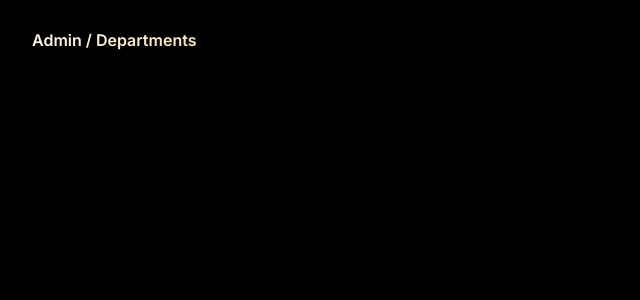
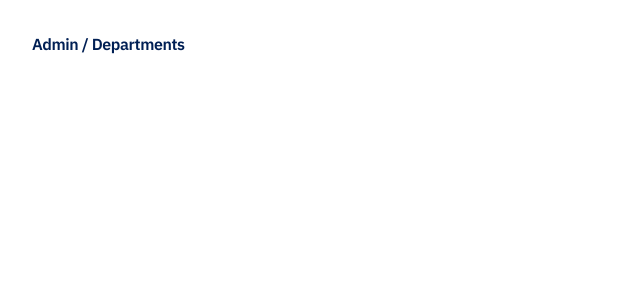
Before and after one commit to Decoder420/healthdoc, a Next.js app in the folder frontend/: page /admin/departments in a window 1280 px wide. Shown: the top 300 px of the page, without its empty margins (0-640 px from the left). Built offline with nearby package versions, Linux system fonts and the light colour scheme; what @mui/material-nextjs would draw is missing.

Commit message:
color-theme-changed

```diff
--- a/frontend/src/styles/fonts.ts
+++ b/frontend/src/styles/fonts.ts
@@ -1,8 +1,9 @@
-import { Inter, IBM_Plex_Mono } from "next/font/google";
+import { IBM_Plex_Sans, IBM_Plex_Mono } from "next/font/google";
 
-export const inter = Inter({
-  variable: "--font-inter",
+export const ibmPlexSans = IBM_Plex_Sans({
+  variable: "--font-ibm-plex-sans",
   subsets: ["latin"],
+  weight: ["400", "500", "600", "700"],
   display: "swap",
 });
 
@@ -13,4 +14,4 @@ export const ibmPlexMono = IBM_Plex_Mono({
   display: "swap",
 });
 
-export const fontVariables = `${inter.variable} ${ibmPlexMono.variable}`;
+export const fontVariables = `${ibmPlexSans.variable} ${ibmPlexMono.variable}`;
--- a/frontend/src/styles/globals.css
+++ b/frontend/src/styles/globals.css
@@ -1,54 +1,80 @@
-/* Inter = sans/body · IBM Plex Mono = mono */
 @layer theme, base, mui, components, utilities;
 @import "tailwindcss";
 
+@custom-variant dark (&:where(.dark, .dark *));
+
 :root {
-  --gold-gradient: linear-gradient(
-    135deg,
-    #fff8e7 0%,
-    #f5cc50 22%,
-    #d4af37 48%,
-    #b8962e 68%,
-    #f5cc50 88%,
-    #fff8e7 100%
-  );
+  --background: #ffffff;
+  --foreground: #001f54;
 
-  --font-sans: var(--font-inter), Inter, system-ui, sans-serif;
-  --font-mono: var(--font-ibm-plex-mono), "IBM Plex Mono", ui-monospace, monospace;
-  --font-display: var(--font-sans);
-  --font-body: var(--font-sans);
+  --card: #ffffff;
+  --card-foreground: #001f54;
 
-  --background: #000000;
-  --foreground: #f5cc50;
-  --card: #0a0a08;
-  --card-foreground: #fff8e7;
-  --popover: #0c0c0a;
-  --popover-foreground: #fff8e7;
-  --primary: #d4af37;
-  --primary-foreground: #1a1000;
-  --secondary: #141410;
-  --secondary-foreground: #f5cc50;
-  --muted: #1a1814;
-  --muted-foreground: rgba(220, 215, 200, 0.65);
-  --accent: rgba(212, 175, 55, 0.18);
-  --accent-foreground: #f5cc50;
-  --destructive: #f87171;
-  --border: rgba(212, 175, 55, 0.22);
-  --input: rgba(212, 175, 55, 0.2);
-  --ring: rgba(212, 175, 55, 0.45);
-  --radius: 0.625rem;
+  --muted: #f4f6f9;
+  --muted-foreground: #4a6282;
 
-  /* Legacy Meridian aliases → gold theme */
+  --border: #d6dee8;
+  --input: #d6dee8;
+
+  --primary: #001f54;
+  --primary-foreground: #ffffff;
+
+  --accent: #e8eef5;
+  --accent-foreground: #001f54;
+
+  --ring: #001f54;
+
+  --success: #166534;
+  --success-muted: #dcfce7;
+  --warning: #b45309;
+  --warning-muted: #fef3c7;
+  --danger: #b91c1c;
+  --danger-muted: #fee2e2;
+  --info: #001f54;
+  --info-muted: #e8eef5;
+
+  /* Legacy aliases used by earlier Meridian wiring */
   --color-brand-teal: var(--primary);
-  --color-brand-deep: #b8962e;
+  --color-brand-deep: #001536;
   --color-canvas: var(--background);
   --color-surface: var(--card);
   --color-text-primary: var(--foreground);
-  --color-text-secondary: rgba(220, 215, 200, 0.75);
+  --color-text-secondary: var(--muted-foreground);
   --color-text-muted: var(--muted-foreground);
-  --color-success: #4ade80;
-  --color-warning: #f5cc50;
-  --color-danger: #f87171;
+  --color-success: var(--success);
+  --color-warning: var(--warning);
+  --color-danger: var(--danger);
+}
+
+.dark {
+  --background: #000000;
+  --foreground: #ffffff;
+
+  --card: #0a0a0a;
+  --card-foreground: #ffffff;
+
+  --muted: #141414;
+  --muted-foreground: #a3a3a3;
+
+  --border: #262626;
+  --input: #262626;
+
+  --primary: #001f54;
+  --primary-foreground: #ffffff;
+
+  --accent: #001f54;
+  --accent-foreground: #ffffff;
+
+  --ring: #5b8fd4;
+
+  --success: #4ade80;
+  --success-muted: #052e16;
+  --warning: #fbbf24;
+  --warning-muted: #451a03;
+  --danger: #f87171;
+  --danger-muted: #450a0a;
+  --info: #93c5fd;
+  --info-muted: #001f54;
 }
 
 @theme inline {
@@ -56,20 +82,23 @@
   --color-foreground: var(--foreground);
   --color-card: var(--card);
   --color-card-foreground: var(--card-foreground);
-  --color-popover: var(--popover);
-  --color-popover-foreground: var(--popover-foreground);
+  --color-muted: var(--muted);
+  --color-muted-foreground: var(--muted-foreground);
+  --color-border: var(--border);
+  --color-input: var(--input);
   --color-primary: var(--primary);
   --color-primary-foreground: var(--primary-foreground);
-  --color-secondary: var(--secondary);
-  --color-secondary-foreground: var(--secondary-foreground);
-  --color-muted: var(--muted);
-  --color-muted-foreground: var(--muted-foreground);
   --color-accent: var(--accent);
   --color-accent-foreground: var(--accent-foreground);
-  --color-destructive: var(--destructive);
-  --color-border: var(--border);
-  --color-input: var(--input);
   --color-ring: var(--ring);
+  --color-success: var(--success);
+  --color-success-muted: var(--success-muted);
+  --color-warning: var(--warning);
+  --color-warning-muted: var(--warning-muted);
+  --color-danger: var(--danger);
+  --color-danger-muted: var(--danger-muted);
+  --color-info: var(--info);
+  --color-info-muted: var(--info-muted);
 
   --color-brand-teal: var(--color-brand-teal);
   --color-brand-deep: var(--color-brand-deep);
@@ -78,84 +107,61 @@
   --color-text-primary: var(--color-text-primary);
   --color-text-secondary: var(--color-text-secondary);
   --color-text-muted: var(--color-text-muted);
-  --color-success: var(--color-success);
-  --color-warning: var(--color-warning);
-  --color-danger: var(--color-danger);
 
-  --font-sans: var(--font-inter), Inter, system-ui, sans-serif;
+  --font-sans: var(--font-ibm-plex-sans), "IBM Plex Sans", system-ui, sans-serif;
   --font-mono: var(--font-ibm-plex-mono), "IBM Plex Mono", ui-monospace, monospace;
-  --font-display: var(--font-sans);
-  --radius-lg: var(--radius);
 }
 
-*,
-*::before,
-*::after {
-  box-sizing: border-box;
+@layer base {
+  * {
+    @apply border-border;
   }
 
   html {
+    @apply scroll-smooth;
     height: 100%;
-  background-color: var(--background);
-  scroll-behavior: smooth;
-  font-family: var(--font-body);
   }
 
   body {
+    @apply bg-background text-foreground font-sans antialiased;
     margin: 0;
     min-height: 100%;
-  background-color: var(--background);
-  color: var(--foreground);
-  font-family: var(--font-body);
-  font-size: 1rem;
-  line-height: 1.6;
-  -webkit-font-smoothing: antialiased;
-  -moz-osx-font-smoothing: grayscale;
   }
 
-/* Headings use Inter + gold gradient */
   h1,
   h2,
   h3,
   h4,
   h5,
-h6,
-.text-display {
-  font-family: var(--font-display);
-  font-weight: 600;
-  line-height: 1.1;
-  background-image: var(--gold-gradient);
-  background-size: 200% auto;
-  background-clip: text;
-  -webkit-background-clip: text;
-  -webkit-text-fill-color: transparent;
-  color: transparent;
+  h6 {
+    @apply font-sans font-semibold tracking-tight text-foreground;
   }
 
-/* Body typography → Inter */
-p,
-li,
+  small,
+  .text-xs,
+  .text-sm,
   label,
-small,
-figcaption,
-blockquote,
-td,
-th {
-  font-family: var(--font-body);
+  th,
+  caption {
+    @apply font-mono;
   }
 
-code,
-kbd,
-pre,
-samp,
-.font-mono {
-  font-family: var(--font-mono);
+  button,
+  .btn,
+  input,
+  select,
+  textarea {
+    font-family: var(--font-ibm-plex-sans), "IBM Plex Sans", system-ui, sans-serif;
+  }
+
+  button:not(:disabled),
+  .btn:not(:disabled) {
+    cursor: pointer;
   }
 
   a {
     color: inherit;
     text-decoration: none;
-  text-decoration-color: rgba(212, 175, 55, 0.45);
   }
 
   :focus-visible {
@@ -163,101 +169,166 @@ a {
     outline-offset: 2px;
   }
 
-/* Gold gradient border utility */
-.border-gold-gradient {
-  position: relative;
-  border-width: 1px;
-  border-style: solid;
-  border-color: transparent !important;
+  ::selection {
+    background-color: color-mix(in srgb, var(--primary) 25%, transparent);
+    color: var(--foreground);
+  }
 }
 
-.border-gold-gradient::before {
-  content: "";
-  position: absolute;
-  inset: 0;
-  border-radius: inherit;
-  padding: 1px;
-  background: var(--gold-gradient);
-  background-size: 200% auto;
-  -webkit-mask:
-    linear-gradient(#fff 0 0) content-box,
-    linear-gradient(#fff 0 0);
-  -webkit-mask-composite: xor;
-  mask-composite: exclude;
+@layer components {
+  .surface-card {
+    @apply rounded-xl border border-border bg-card text-card-foreground shadow-sm;
+  }
+
+  .surface-muted {
+    @apply rounded-lg border border-border bg-muted;
+  }
+
+  .form-section-title {
+    @apply font-sans text-sm font-semibold text-foreground;
+  }
+
+  .file-input {
+    @apply w-full rounded-lg border border-dashed border-border bg-background px-3 py-2.5 font-sans text-sm text-foreground file:mr-3 file:rounded-md file:border-0 file:bg-primary file:px-3 file:py-1.5 file:text-xs file:font-semibold file:text-primary-foreground hover:file:opacity-90;
+  }
+
+  /* ── Button base ───────────────────────────────────── */
+  .btn {
+    display: inline-flex;
+    align-items: center;
+    justify-content: center;
+    gap: 0.5rem;
+    min-height: 2.5rem;
+    padding: 0.625rem 1rem;
+    border-radius: 0.5rem;
+    border: 1px solid transparent;
+    font-family: var(--font-ibm-plex-sans), "IBM Plex Sans", system-ui, sans-serif;
+    font-size: 0.875rem;
+    font-weight: 600;
+    line-height: 1.25rem;
+    white-space: nowrap;
+    text-decoration: none;
+    transition:
+      background-color 0.15s ease,
+      border-color 0.15s ease,
+      color 0.15s ease,
+      opacity 0.15s ease;
+  }
+
+  .btn:disabled,
+  .btn[aria-disabled="true"] {
+    opacity: 0.5;
+    cursor: not-allowed;
     pointer-events: none;
   }
 
-.border-gold-gradient-hover:hover::before {
-  animation: gold-border-shine 2.2s linear infinite;
+  .btn-sm {
+    min-height: 2.25rem;
+    padding: 0.5rem 0.875rem;
+    font-size: 0.8125rem;
   }
 
-.border-b-gold-gradient {
-  position: relative;
-  border-bottom-color: transparent !important;
+  .btn-lg {
+    min-height: 2.75rem;
+    padding: 0.75rem 1.25rem;
+    font-size: 0.9375rem;
   }
 
-.border-b-gold-gradient::after {
-  content: "";
-  position: absolute;
-  left: 0;
-  right: 0;
-  bottom: 0;
-  height: 1px;
-  background: var(--gold-gradient);
-  background-size: 200% auto;
-  pointer-events: none;
+  .btn-icon {
+    min-height: 2.25rem;
+    width: 2.25rem;
+    padding: 0;
   }
 
-.border-t-gold-gradient {
-  position: relative;
-  border-top-color: transparent !important;
+  /* ── Button variants ───────────────────────────────── */
+  .btn-primary {
+    background-color: var(--primary);
+    border-color: var(--primary);
+    color: var(--primary-foreground);
   }
 
-.border-t-gold-gradient::before {
-  content: "";
-  position: absolute;
-  left: 0;
-  right: 0;
-  top: 0;
-  height: 1px;
-  background: var(--gold-gradient);
-  background-size: 200% auto;
-  pointer-events: none;
+  .btn-primary:hover:not(:disabled) {
+    filter: brightness(1.1);
   }
 
-.font-display {
-  font-family: var(--font-display) !important;
+  .btn-secondary {
+    background-color: var(--card);
+    border-color: var(--border);
+    color: var(--foreground);
   }
 
-.font-body,
-.font-sans {
-  font-family: var(--font-body) !important;
+  .btn-secondary:hover:not(:disabled) {
+    background-color: var(--muted);
   }
 
-@keyframes gold-border-shine {
-  0% {
-    background-position: 0% 50%;
+  .btn-outline {
+    background-color: transparent;
+    border-color: var(--border);
+    color: var(--foreground);
   }
-  100% {
-    background-position: 200% 50%;
+
+  .btn-outline:hover:not(:disabled) {
+    background-color: var(--muted);
+  }
+
+  .btn-ghost {
+    background-color: transparent;
+    border-color: transparent;
+    color: var(--foreground);
+  }
+
+  .btn-ghost:hover:not(:disabled) {
+    background-color: var(--muted);
+  }
+
+  .btn-danger {
+    background-color: var(--danger);
+    border-color: var(--danger);
+    color: #ffffff;
+  }
+
+  .btn-danger:hover:not(:disabled) {
+    filter: brightness(1.08);
+  }
+
+  .btn-success {
+    background-color: var(--success);
+    border-color: var(--success);
+    color: #ffffff;
+  }
+
+  .btn-success:hover:not(:disabled) {
+    filter: brightness(1.08);
+  }
+
+  .link-primary {
+    @apply font-medium text-primary hover:opacity-80;
+  }
+
+  .dark .link-primary {
+    color: var(--info);
   }
 }
 
-@layer utilities {
-  .text-gold-gradient {
-    background-image: var(--gold-gradient);
-    background-size: 200% auto;
-    background-clip: text;
-    -webkit-background-clip: text;
-    -webkit-text-fill-color: transparent;
-    color: transparent;
+@media print {
+  body {
+    background: #ffffff !important;
+    color: #000000 !important;
   }
 
-  .bg-background {
-    background-color: var(--background);
+  body * {
+    visibility: hidden;
   }
 
-  .bg-card {
-    background-color: var(--card);
+  #opd-fee-receipt,
+  #opd-fee-receipt * {
+    visibility: visible;
+  }
+
+  #opd-fee-receipt {
+    position: absolute;
+    left: 0;
+    top: 0;
+    width: 100%;
   }
 }
--- a/frontend/src/styles/theme/mui-theme.ts
+++ b/frontend/src/styles/theme/mui-theme.ts
@@ -4,28 +4,31 @@ import { meridian } from "./meridian";
 export const muiTheme = createTheme({
   modularCssLayers: true,
   palette: {
-    mode: "dark",
+    mode: "light",
     primary: {
-      main: meridian.brandGold,
-      light: meridian.brandGoldBright,
-      dark: meridian.brandGoldDeep,
-      contrastText: "#1a1000",
+      main: meridian.brandPrimary,
+      dark: meridian.brandDeep,
+      contrastText: "#ffffff",
     },
     secondary: {
-      main: meridian.brandGoldBright,
-      contrastText: "#1a1000",
+      main: meridian.textSecondary,
+      contrastText: "#ffffff",
     },
     success: {
       main: meridian.success,
-      contrastText: "#042f1a",
+      contrastText: "#ffffff",
     },
     warning: {
       main: meridian.warning,
-      contrastText: "#1a1000",
+      contrastText: "#ffffff",
     },
     error: {
       main: meridian.danger,
-      contrastText: "#1a1000",
+      contrastText: "#ffffff",
+    },
+    info: {
+      main: meridian.info,
+      contrastText: "#ffffff",
     },
     text: {
       primary: meridian.textPrimary,
@@ -39,14 +42,14 @@ export const muiTheme = createTheme({
     divider: meridian.border,
   },
   typography: {
-    fontFamily: "var(--font-inter), Inter, system-ui, sans-serif",
+    fontFamily: 'var(--font-ibm-plex-sans), "IBM Plex Sans", system-ui, sans-serif',
     button: {
       textTransform: "none",
-      fontWeight: 500,
+      fontWeight: 600,
     },
   },
   shape: {
-    borderRadius: 10,
+    borderRadius: 8,
   },
   components: {
     MuiButton: {
@@ -55,13 +58,6 @@ export const muiTheme = createTheme({
           boxShadow: "none",
           "&:hover": {
             boxShadow: "none",
-          },
-        },
-        containedPrimary: {
-          background: "linear-gradient(135deg, #f5cc50 0%, #d4af37 55%, #b8962e 100%)",
-          color: "#1a1000",
-          "&:hover": {
-            background: "linear-gradient(135deg, #fff8e7 0%, #f5cc50 55%, #d4af37 100%)",
           },
         },
       },
@@ -82,7 +78,7 @@ export const muiTheme = createTheme({
         root: {
           backgroundColor: meridian.surface,
           color: meridian.textPrimary,
-          boxShadow: "0 1px 3px 0 rgb(212 175 55 / 0.12)",
+          boxShadow: "0 1px 3px 0 rgb(0 31 84 / 0.06)",
           borderBottom: `1px solid ${meridian.border}`,
         },
       },
```
Also changed, not shown: frontend/src/styles/theme/meridian.ts (+14 -15 lines). Lines whose indentation alone changed are shown as unchanged.
